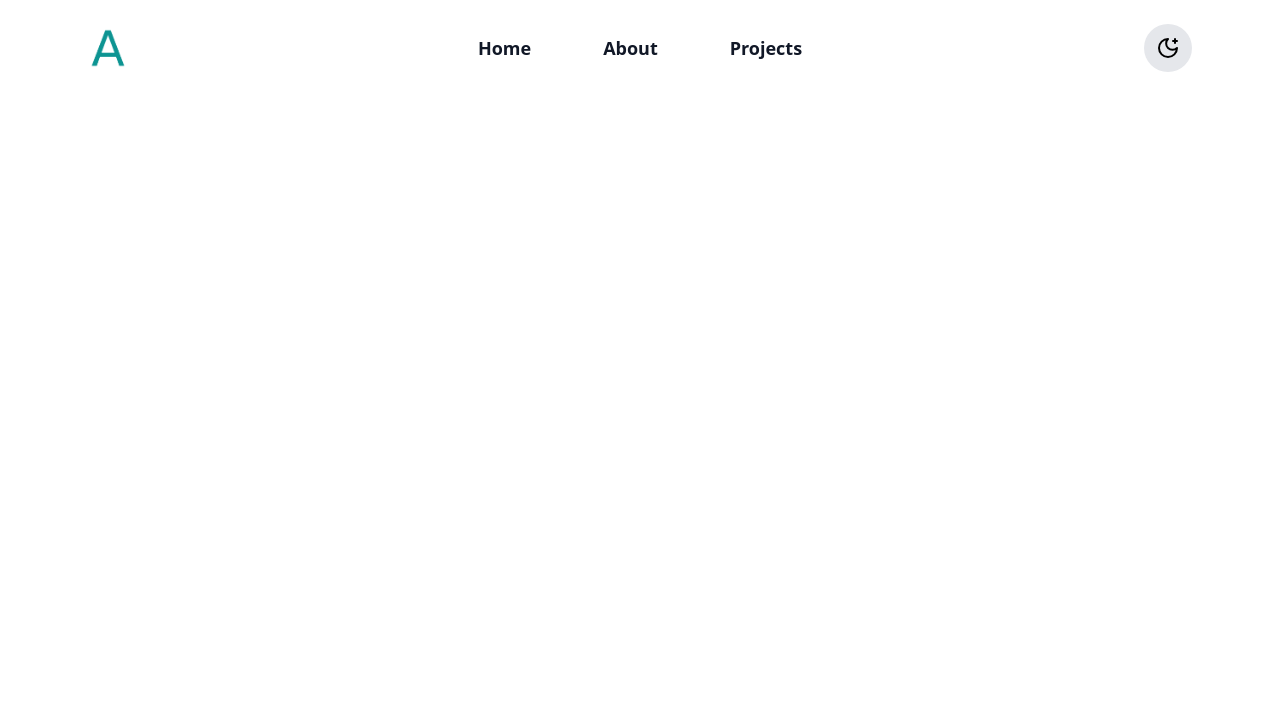
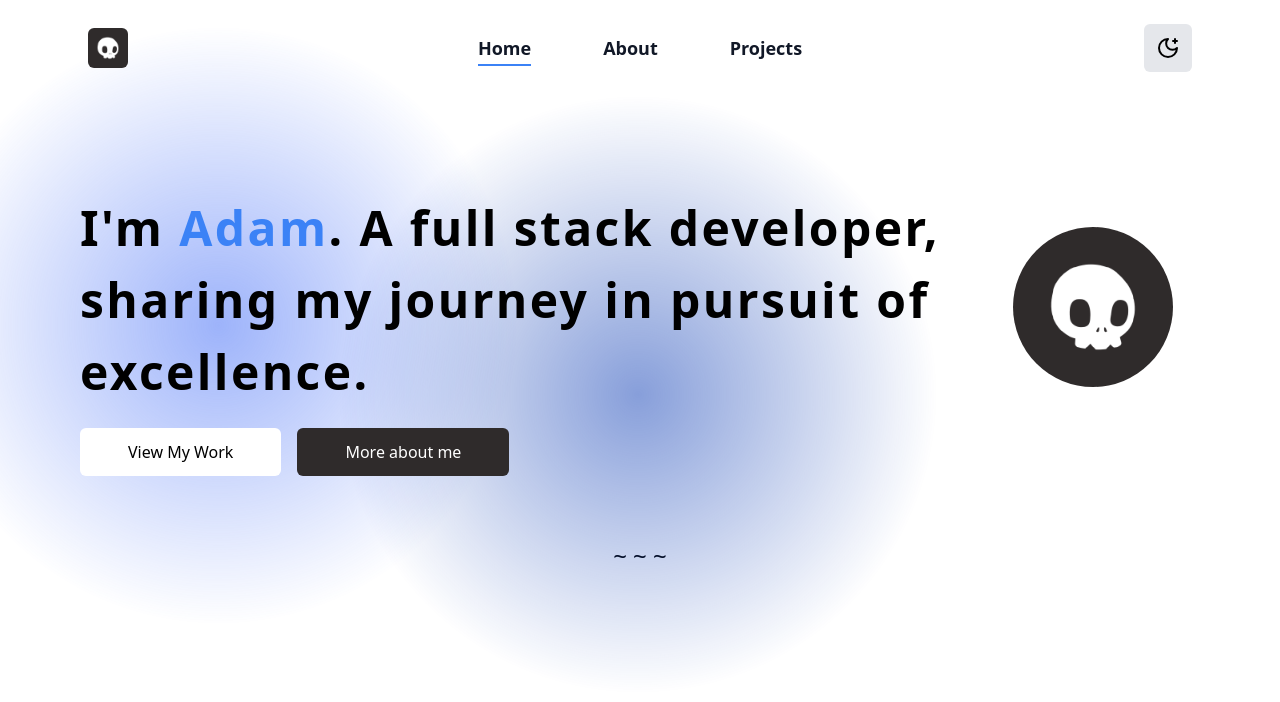
Before and after one commit to awimpenny/myPortfolio, a Next.js app: page / in a window 1280 px wide. Shown: the top 702 px of the page. Built offline with nearby package versions, Linux system fonts and the light colour scheme.

Commit message:
upd(home): Added basic hero section

```diff
--- a/app/globals.css
+++ b/app/globals.css
@@ -5,5 +5,54 @@
 @tailwind utilities;
 
 .general-ring-state {
-    @apply transition duration-500 ease-in-out hover:ring-4 dark:ring-white ring-black;
+    --tw-ring-opacity: 1;
+    --tw-ring-color: rgb(30 41 59 / var(--tw-ring-opacity));
+    transition-property: all;
+    transition-timing-function: cubic-bezier(0.4, 0, 0.2, 1);
+    transition-duration: 0.15s;
 }
+
+.general-ring-state:hover {
+    --tw-ring-offset-shadow: var(--tw-ring-inset) 0 0 0 var(--tw-ring-offset-width) var(--tw-ring-offset-color);
+    --tw-ring-shadow: var(--tw-ring-inset) 0 0 0 calc(3px + var(--tw-ring-offset-width)) var(--tw-ring-color);
+    box-shadow: var(--tw-ring-offset-shadow), var(--tw-ring-shadow), var(--tw-shadow, 0 0 #0000);
+    --tw-ring-offset-width: 4px;
+    --tw-ring-offset-color: #fff;
+}
+
+.dark .general-ring-state {
+    --tw-ring-opacity: 1;
+    --tw-ring-color: rgb(243 244 246 / var(--tw-ring-opacity));
+}
+
+.dark .general-ring-state:hover {
+    --tw-ring-offset-color: #2f2b2b;
+}
+
+.circle-obj {
+    background: radial-gradient(closest-side, rgb(59, 103, 246), rgba(233, 168, 2, 0));
+    animation: traverse-up-left 10s infinite alternate;
+}
+
+.circle-obj2 {
+    background: radial-gradient(closest-side, rgb(15, 62, 181), rgba(233, 168, 2, 0));
+    animation: traverse-up-right 14s infinite alternate;
+}
+
+@keyframes traverse-up-left {
+    0% {
+        transform: translateY(0) translateX(0);
+    }
+    100% {
+        transform: translateY(-150px) translateX(-200px);
+    }
+}
+
+@keyframes traverse-up-right {
+    0% {
+        transform: translateY(-150px) translateX(200px);
+    }
+    100% {
+        transform: translateY(0) translateX(0);
+    }
+}
--- a/app/layout.tsx
+++ b/app/layout.tsx
@@ -8,10 +8,12 @@ import NavBar from '@/components/navBar';
 export default function RootLayout({ children }: { children: React.ReactNode }) {
     return (
         <html lang='en'>
-            <body className='bg-white dark:bg-[#111827] min-h-screen overflow-hidden'>
+            <body>
                 <ThemeProvider enableSystem={true} attribute='class'>
-                    <NavBar />
-                    {children}
+                    <div className='bg-white dark:bg-[#181616] min-h-screen overflow-hidden'>
+                        <NavBar />
+                        {children}
+                    </div>
                 </ThemeProvider>
             </body>
         </html>
--- a/app/not-found.tsx
+++ b/app/not-found.tsx
@@ -1,12 +1,9 @@
 /** @format */
-
-import Link from 'next/link';
-
 export default function NotFound() {
     return (
         <div className='text-center py-44'>
             <h1 className='mb-4 text-6xl font-semibold text-blue-500'>404</h1>
-            <p className='mb-4 text-lg text-gray-600'>Oops! Looks like you're lost.</p>
+            <p className='mb-4 text-lg text-gray-600 dark:text-gray-200'>Oops! Looks like you're lost.</p>
             <div className='animate-bounce'>
                 <svg className='mx-auto h-16 w-16 text-blue-500' fill='none' viewBox='0 0 24 24' stroke='currentColor'>
                     <path
@@ -17,7 +14,7 @@ export default function NotFound() {
                     ></path>
                 </svg>
             </div>
-            <p className='mt-4 text-gray-600'>
+            <p className='mt-4 text-gray-600 dark:text-gray-200'>
                 Let's get you back{' '}
                 <a href='/' className='text-blue-500'>
                     home
--- a/app/page.tsx
+++ b/app/page.tsx
@@ -3,5 +3,53 @@
 import Image from 'next/image';
 
 export default function Home() {
-    return <main></main>;
+    return (
+        <main className='flex flex-col mx-auto max-w-6xl justify-center px-4 relative'>
+            <div className='absolute top-0 left-0 right-0 z-0'>
+                <div className='absolute overflow-visible opacity-50 dark:opacity-30 left-6 top-14'>
+                    <div className='mix-blend-multiply absolute w-[600px] h-[600px] rounded-[40rem] circle-obj'></div>
+                </div>
+                <div className='absolute overflow-visible opacity-50 dark:opacity-30 left-52 top-12'>
+                    <div className='mix-blend-multiply absolute w-[600px] h-[600px] rounded-[40rem] circle-obj2'></div>
+                </div>
+            </div>
+            <div className='grid grid-cols-1 items-center mt-12 text-center md:mt-24 md:text-left md:grid-cols-6 z-10'>
+                <h1 className='mb-5 col-span-5 order-2 text-4xl leading-tight tracking-wider md:leading-normal sm:text-5xl font-bold md:order-1'>
+                    I'm <span className='text-blue-500'>Adam</span>. A full stack developer, sharing my journey in
+                    pursuit of excellence.
+                </h1>
+                <div className='order-1 md:order-2'>
+                    <span className='inline-block overflow-hidden w-[160px] h-[160px] bg-none relative'>
+                        <Image
+                            src={'/small_pfp.png'}
+                            alt={'Small Profile Picture'}
+                            fill
+                            className='col-span-1 rounded-full absolute'
+                        />
+                    </span>
+                </div>
+            </div>
+            <div className='space-y-6 md:space-y-0 md:space-x-4 z-10'>
+                <a href='/projects'>
+                    <button
+                        aria-label='button'
+                        type='button'
+                        className='md:w-auto md:inline-flex py-3 px-2 md:px-12 rounded-md w-full bg-white text-black dark:bg-[#2f2b2b] dark:text-white items-center justify-center general-ring-state font-medium'
+                    >
+                        View My Work
+                    </button>
+                </a>
+                <a href='/about'>
+                    <button
+                        aria-label='button'
+                        type='button'
+                        className='md:w-auto md:inline-flex py-3 px-2 md:px-12 rounded-md w-full bg-[#2f2b2b] dark:bg-white text-white dark:text-black items-center justify-center general-ring-state font-medium'
+                    >
+                        More about me
+                    </button>
+                </a>
+            </div>
+            <hr className="h-10 w-full text-center my-16 border-none before:text-2xl before:leading-8 before:text-black  dark:before:text-gray-300 before:content-['~_~_~']"></hr>
+        </main>
+    );
 }
--- a/components/navBar.tsx
+++ b/components/navBar.tsx
@@ -23,22 +23,29 @@ const NavBar = () => {
 
     return (
         <div className='flex items-center justify-between max-w-6xl px-4 py-6 mx-auto sm:px-6 md:space-x-10'>
-            <div className='flex justify-start lg:w-0 lg:flex-1'>
+            <div className='flex justify-start flex-1 z-10'>
                 <span className='relative w-10 h-10 justify-center'>
-                    <Image src={'/small_pfp.png'} alt='Profile Picture' fill objectFit='contain' />
+                    <a href='/'>
+                        <Image
+                            src={'/small_pfp.png'}
+                            alt='Profile Picture'
+                            fill
+                            className='rounded-md object-contain'
+                        />
+                    </a>
                 </span>
             </div>
-            <nav className='hidden space-x-6 text-lg md:flex'>
+            <nav className='hidden space-x-6 text-lg md:flex z-10'>
                 {pages.map((v, i) => {
                     return <NavLink data={v} key={i} />;
                 })}
             </nav>
-            <div className='items-center justify-end hidden md:flex md:flex-1 lg:w-0'>
+            <div className='items-center justify-end hidden md:flex md:flex-1 z-10'>
                 <button
                     onClick={() => setTheme(currentTheme === 'light' ? 'dark' : 'light')}
                     aria-label='Toggle Dark Mode'
                     type='button'
-                    className='flex items-center justify-center w-12 h-12 bg-gray-200 rounded-full dark:bg-[#1e293b] text-2xl general-ring-state '
+                    className='flex items-center justify-center w-12 h-12 bg-gray-200 rounded-md dark:bg-[#2f2b2b] text-2xl general-ring-state '
                 >
                     <LuSun className='hidden dark:block' />
                     <LuMoonStar className='dark:hidden text-black' />
@@ -61,7 +68,7 @@ const NavLink = (props: {
             className="font-bold text-gray-900 dark:text-gray-200 'hidden md:inline-block p-1 sm:px-6 sm:py-2 rounded-full hover:text-blue-500 dark:hover:text-blue-500 transition-all"
             href={props.data.link}
         >
-            <span className={`py-1 border-b-2 border-transparent ${path === props.data.link && 'border-blue-500'} `}>
+            <span className={`py-1 border-b-2 ${path === props.data.link ? 'border-blue-500' : 'border-transparent'}`}>
                 {props.data.label}
             </span>
         </a>
```
Also changed, not shown: public/small_pfp.png.
